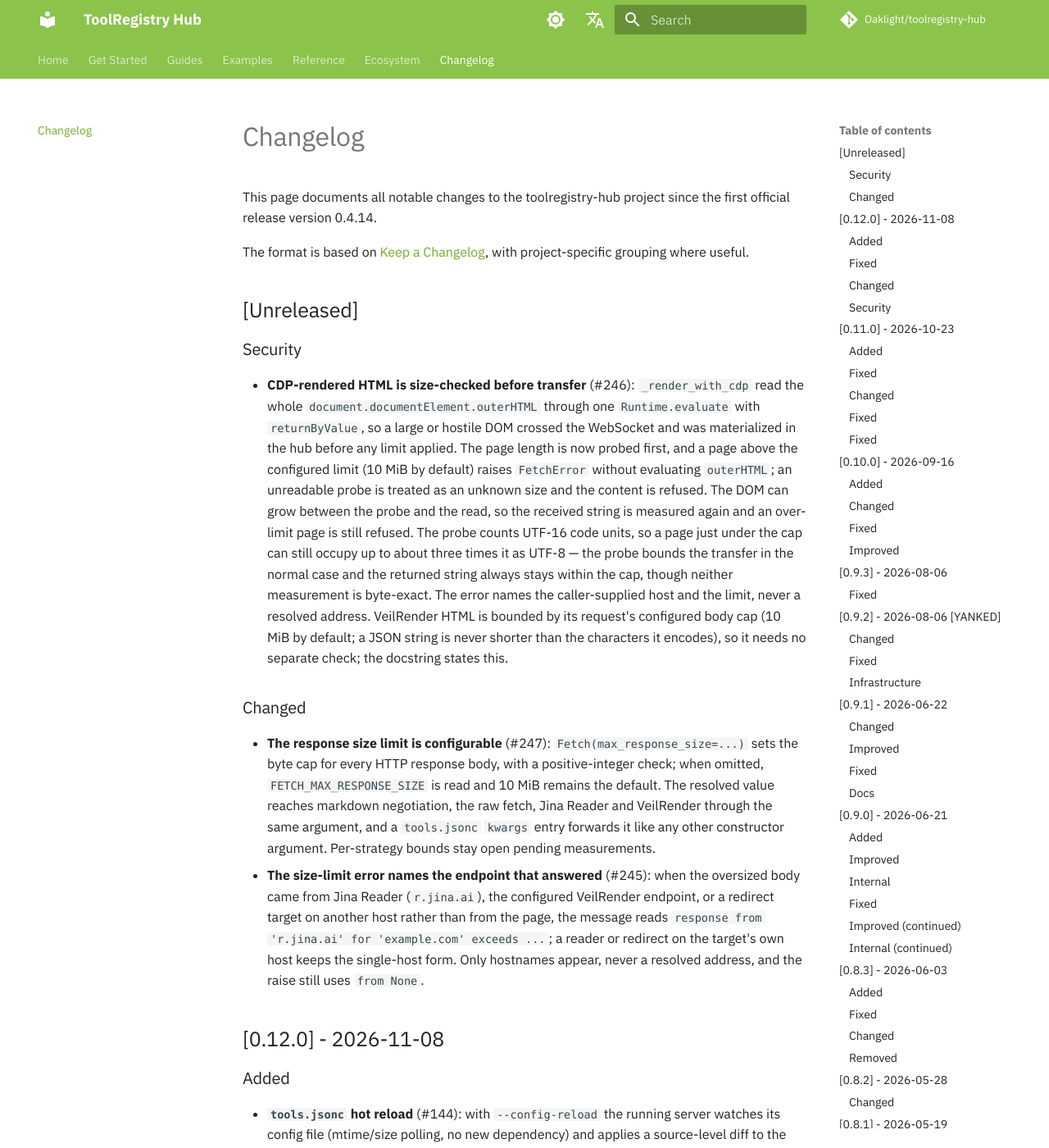
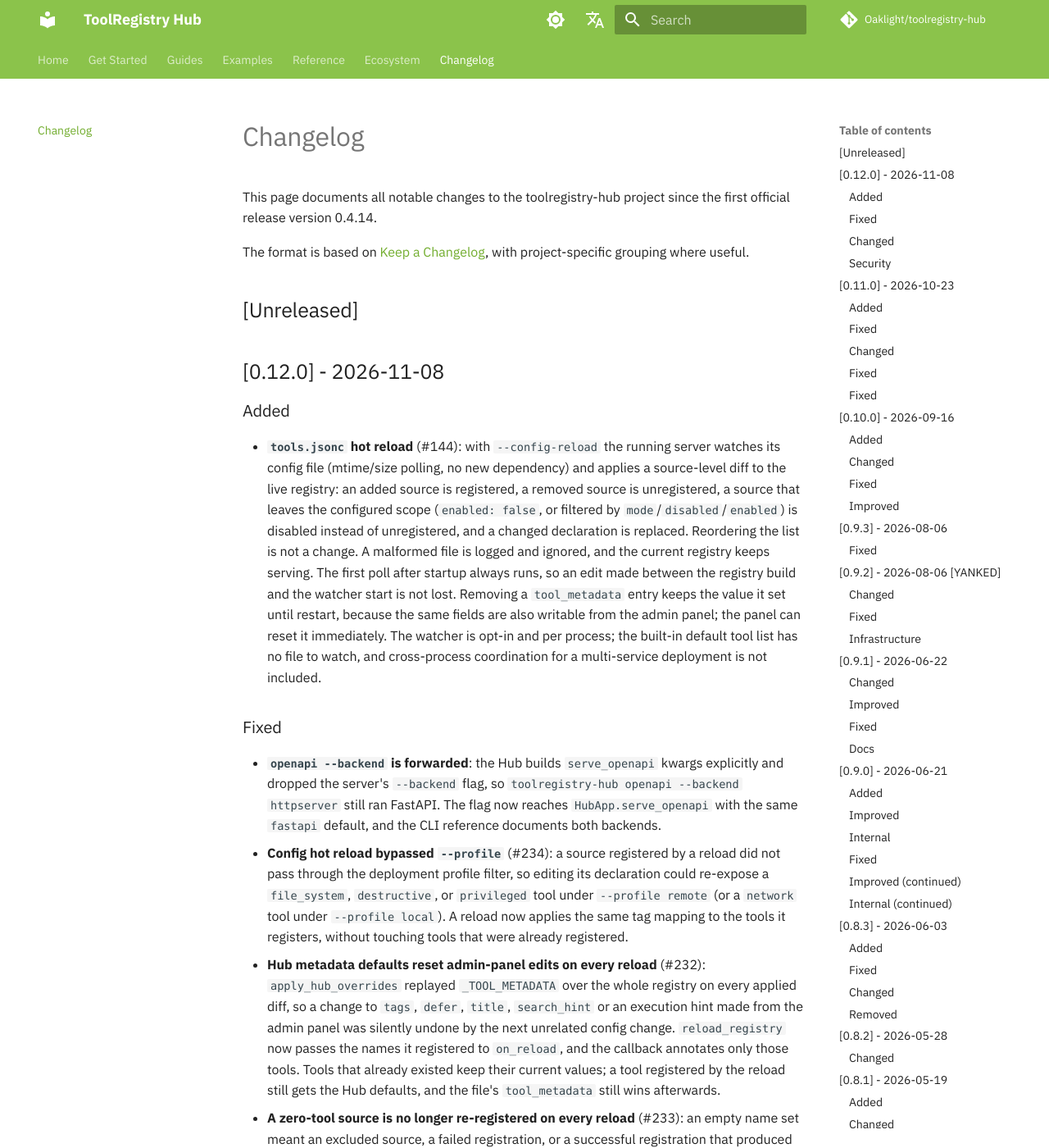
Before and after one commit to Oaklight/toolregistry-hub, an MkDocs documentation site: the page built from docs/changelog.md, in a window 1280 px wide and 1400 px high. Shown: the whole window at 82% size. Built offline with MkDocs 1.6.1 and Material for MkDocs 9.7.7, drawn with Linux system fonts in a browser that asks for light colours; some web fonts are replaced; comment, search, counter and statistics services are not loaded; some of the changed text lies outside the part shown.

Commit message:
docs(changelog): move the remaining unreleased entries into 0.12.0

```diff
--- a/docs/changelog.md
+++ b/docs/changelog.md
@@ -13,15 +13,6 @@
 The format is based on [Keep a Changelog](https://keepachangelog.com/en/1.1.0/), with project-specific grouping where useful.
 
 ## [Unreleased]
-
-### Security
-
-- **CDP-rendered HTML is size-checked before transfer** (#246): `_render_with_cdp` read the whole `document.documentElement.outerHTML` through one `Runtime.evaluate` with `returnByValue`, so a large or hostile DOM crossed the WebSocket and was materialized in the hub before any limit applied. The page length is now probed first, and a page above the configured limit (10 MiB by default) raises `FetchError` without evaluating `outerHTML`; an unreadable probe is treated as an unknown size and the content is refused. The DOM can grow between the probe and the read, so the received string is measured again and an over-limit page is still refused. The probe counts UTF-16 code units, so a page just under the cap can still occupy up to about three times it as UTF-8 — the probe bounds the transfer in the normal case and the returned string always stays within the cap, though neither measurement is byte-exact. The error names the caller-supplied host and the limit, never a resolved address. VeilRender HTML is bounded by its request's configured body cap (10 MiB by default; a JSON string is never shorter than the characters it encodes), so it needs no separate check; the docstring states this.
-
-### Changed
-
-- **The response size limit is configurable** (#247): `Fetch(max_response_size=...)` sets the byte cap for every HTTP response body, with a positive-integer check; when omitted, `FETCH_MAX_RESPONSE_SIZE` is read and 10 MiB remains the default. The resolved value reaches markdown negotiation, the raw fetch, Jina Reader and VeilRender through the same argument, and a `tools.jsonc` `kwargs` entry forwards it like any other constructor argument. Per-strategy bounds stay open pending measurements.
-- **The size-limit error names the endpoint that answered** (#245): when the oversized body came from Jina Reader (`r.jina.ai`), the configured VeilRender endpoint, or a redirect target on another host rather than from the page, the message reads `response from 'r.jina.ai' for 'example.com' exceeds ...`; a reader or redirect on the target's own host keeps the single-host form. Only hostnames appear, never a resolved address, and the raise still uses `from None`.
 
 ## [0.12.0] - 2026-11-08
 
@@ -40,6 +31,8 @@
 
 ### Changed
 
+- **The response size limit is configurable** (#247): `Fetch(max_response_size=...)` sets the byte cap for every HTTP response body, with a positive-integer check; when omitted, `FETCH_MAX_RESPONSE_SIZE` is read and 10 MiB remains the default. The resolved value reaches markdown negotiation, the raw fetch, Jina Reader and VeilRender through the same argument, and a `tools.jsonc` `kwargs` entry forwards it like any other constructor argument. Per-strategy bounds stay open pending measurements.
+- **The size-limit error names the endpoint that answered** (#245): when the oversized body came from Jina Reader (`r.jina.ai`), the configured VeilRender endpoint, or a redirect target on another host rather than from the page, the message reads `response from 'r.jina.ai' for 'example.com' exceeds ...`; a reader or redirect on the target's own host keeps the single-host form. Only hostnames appear, never a resolved address, and the raise still uses `from None`.
 - **Dependency floors raised for 0.12.0** (#249): `toolregistry>=0.20.1` and `toolregistry-server>=0.8.0` (including the `server_core`, `server_openapi` and `server_mcp` extras). 0.12.0 no longer supports core 0.19.x or server 0.7.x.
 - **Fetch outbound policy delegates to core** (#249): `toolregistry_hub.url_policy` is now a thin wrapper over `toolregistry.netpolicy.validate_outbound_url`; it keeps the fetch-only http/https restriction and the `FetchPolicyError` mapping, and the duplicate special-range and DNS logic is removed. The allow/deny decision is unchanged, including the operator opt-in and the rule that errors never name a resolved address; refusal and resolution messages now come from core's netpolicy instead of the hub's own wording. The core policy caches successful resolution results for 60 seconds; failures are not cached.
 - **Vendored `httpclient` 0.6.4 → 0.7.1** (zerodep `48606bf`): a redirect to a different origin no longer forwards `Authorization`, `Proxy-Authorization` or `Cookie`, and Digest authentication is attempted only while the request stays on the credential's origin (#287); every member of a multi-member gzip body is decoded instead of only the first; and `Client`/`AsyncClient` plus the convenience functions accept an optional `max_response_size` that caps a buffered body and raises `ResponseTooLargeError` above it. The parameter defaults to `None`, so every existing call buffers exactly as before, and a `stream=True` response is never capped. No hub code changes.
@@ -47,6 +40,7 @@
 
 ### Security
 
+- **CDP-rendered HTML is size-checked before transfer** (#246): `_render_with_cdp` read the whole `document.documentElement.outerHTML` through one `Runtime.evaluate` with `returnByValue`, so a large or hostile DOM crossed the WebSocket and was materialized in the hub before any limit applied. The page length is now probed first, and a page above the configured limit (10 MiB by default) raises `FetchError` without evaluating `outerHTML`; an unreadable probe is treated as an unknown size and the content is refused. The DOM can grow between the probe and the read, so the received string is measured again and an over-limit page is still refused. The probe counts UTF-16 code units, so a page just under the cap can still occupy up to about three times it as UTF-8 — the probe bounds the transfer in the normal case and the returned string always stays within the cap, though neither measurement is byte-exact. The error names the caller-supplied host and the limit, never a resolved address. VeilRender HTML is bounded by its request's configured body cap (10 MiB by default; a JSON string is never shorter than the characters it encodes), so it needs no separate check; the docstring states this.
 - **Fetch applies an outbound address policy** (#240, refs): `fetch_content` now validates the caller-supplied URL and proxy before any request. Only http/https are allowed; every resolved address must be globally routable (loopback, RFC 1918, link-local including `169.254.169.254`, CGNAT, multicast, NAT64, 6to4, Teredo, ORCHID, and documentation/benchmarking ranges are refused), and a resolution failure is refused. IPv4-mapped and NAT64-embedded addresses are checked as IPv4. Redirects are checked after the fact: the body is discarded and `FetchPolicyError` is raised when `response.url` points into a private address. CDP checks `document.location.href` after navigation; VeilRender checks `metadata.url`; both refuse content when the final address is missing. Operators can opt in with `Fetch(allow_private_hosts=True)`, `FETCH_ALLOW_PRIVATE_HOSTS=1`, or the constructor keyword in `tools.jsonc`; there is no per-call switch. Residual risk: DNS is resolved again at connect time (rebinding window); connect-time address pinning is still not provided. The blind redirect request noted here is addressed by the per-hop validation under #250 below.
 - **Fetch bounds the response body** (#243): every request — markdown negotiation, the raw fetch, the Jina Reader call and VeilRender — now passes a 10 MiB `max_response_size` to the vendored HTTP client, which refuses an oversized `Content-Length` before reading any body and stops a chunked body as soon as it crosses the cap. `ResponseTooLargeError` is mapped to `FetchError` naming the caller-supplied host and the limit, never a resolved address. Previously the whole body was buffered before the content-type check ran, so one multi-gigabyte response could OOM a shared hub.
 - **Redirects are validated one hop at a time** (#250): `fetch.py` now calls the vendored client with `follow_redirects=False`, resolves every `Location` against the current URL, and runs the same outbound policy before the next request. A chain that points at a private address is stopped before that address is dialed, instead of being followed and only discarded afterwards. The vendored `httpclient` moved to 0.7.2 (zerodep `0665306`), which adds `follow_redirects`; markdown negotiation, the raw fetch, Jina Reader and VeilRender all use it. A hop that changes origin drops `Authorization`, `Proxy-Authorization` and `Cookie`, so a bearer token is not replayed to another host. The connection is still not pinned to the validated address, so a DNS rebinding between check and connect remains possible (zerodep #305).
```
